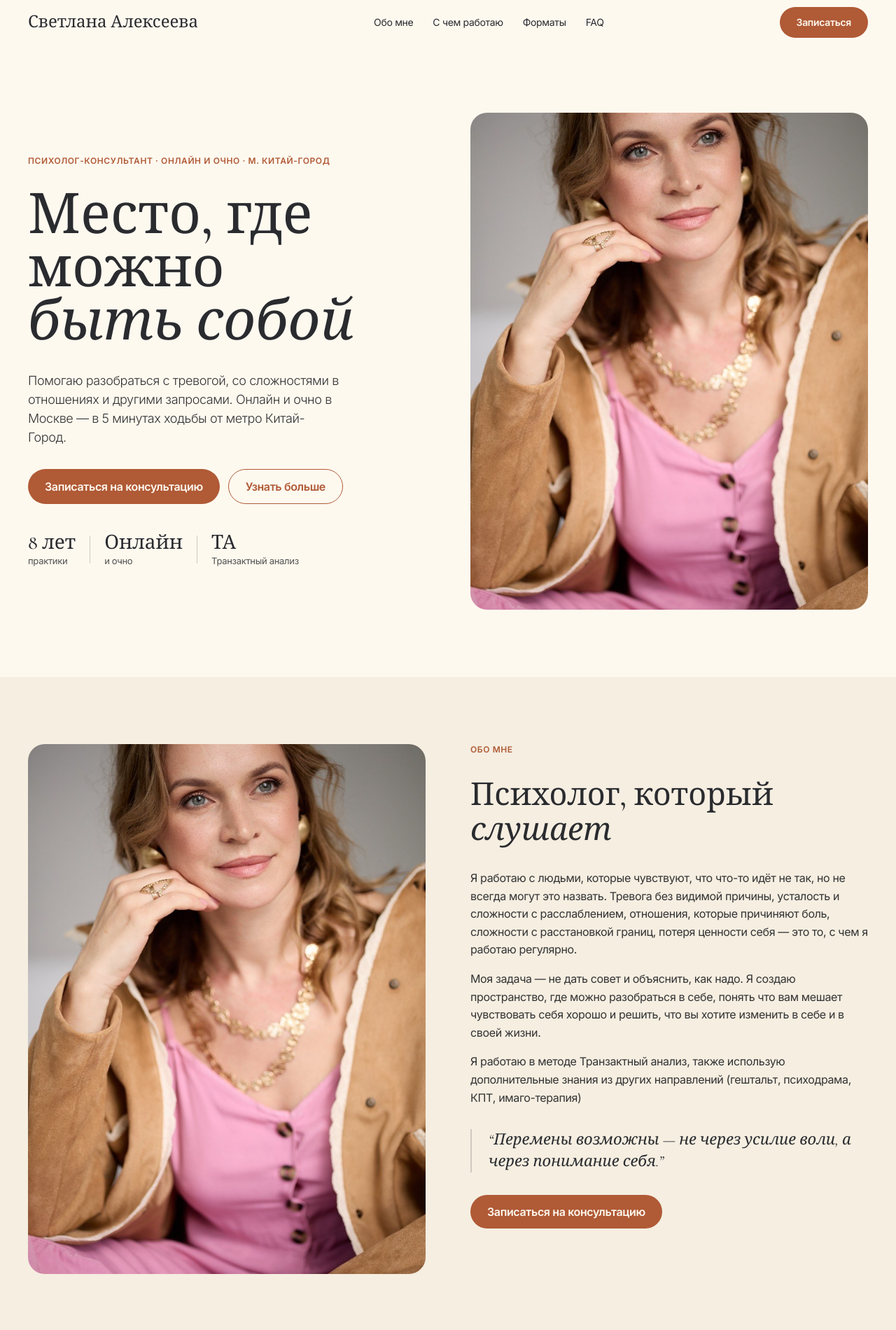
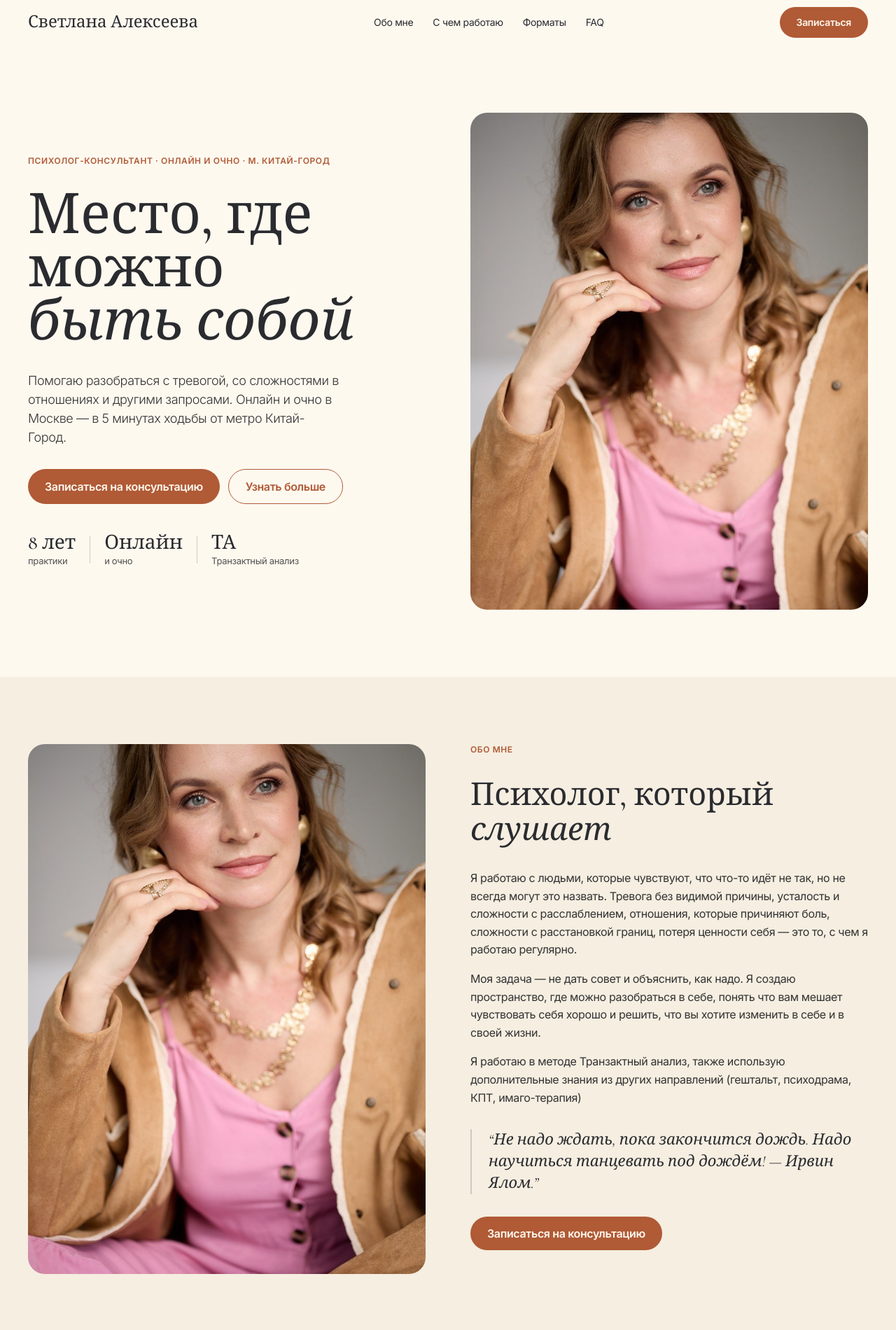
Before and after one commit to lesnoy1604/visitka-psychology, an Astro site: page / in a window 1280 px wide. Shown: the top 1900 px of the page at 70% size. Built offline with nearby package versions, Linux system fonts and the light colour scheme; Astro itself is replaced by a stand-in of ours.

Commit message:
content: replace about credo with Irvin Yalom quote

```diff
--- a/src/components/Hero.astro
+++ b/src/components/Hero.astro
@@ -67,7 +67,7 @@ import { siteConfig } from '../content/site';
           <img
             src="/images/photo_1.jpeg"
             alt="Портрет Светланы Алексеевой"
-            class="w-full h-full object-cover"
+            class="w-full h-full object-cover object-top"
           />
         </div>
         <!-- Decorative accent element -->
--- a/src/content/site.ts
+++ b/src/content/site.ts
@@ -25,7 +25,7 @@ export const siteConfig = {
       'Моя задача — не дать совет и объяснить, как надо. Я создаю пространство, где можно разобраться в себе, понять что вам мешает чувствовать себя хорошо и решить, что вы хотите изменить в себе и в своей жизни.',
       'Я работаю в методе Транзактный анализ, также использую дополнительные знания из других направлений (гештальт, психодрама, КПТ, имаго-терапия)',
     ],
-    credo: 'Перемены возможны — не через усилие воли, а через понимание себя.',
+    credo: 'Не надо ждать, пока закончится дождь. Надо научиться танцевать под дождём! — Ирвин Ялом.',
   },
 
   services: [
```
